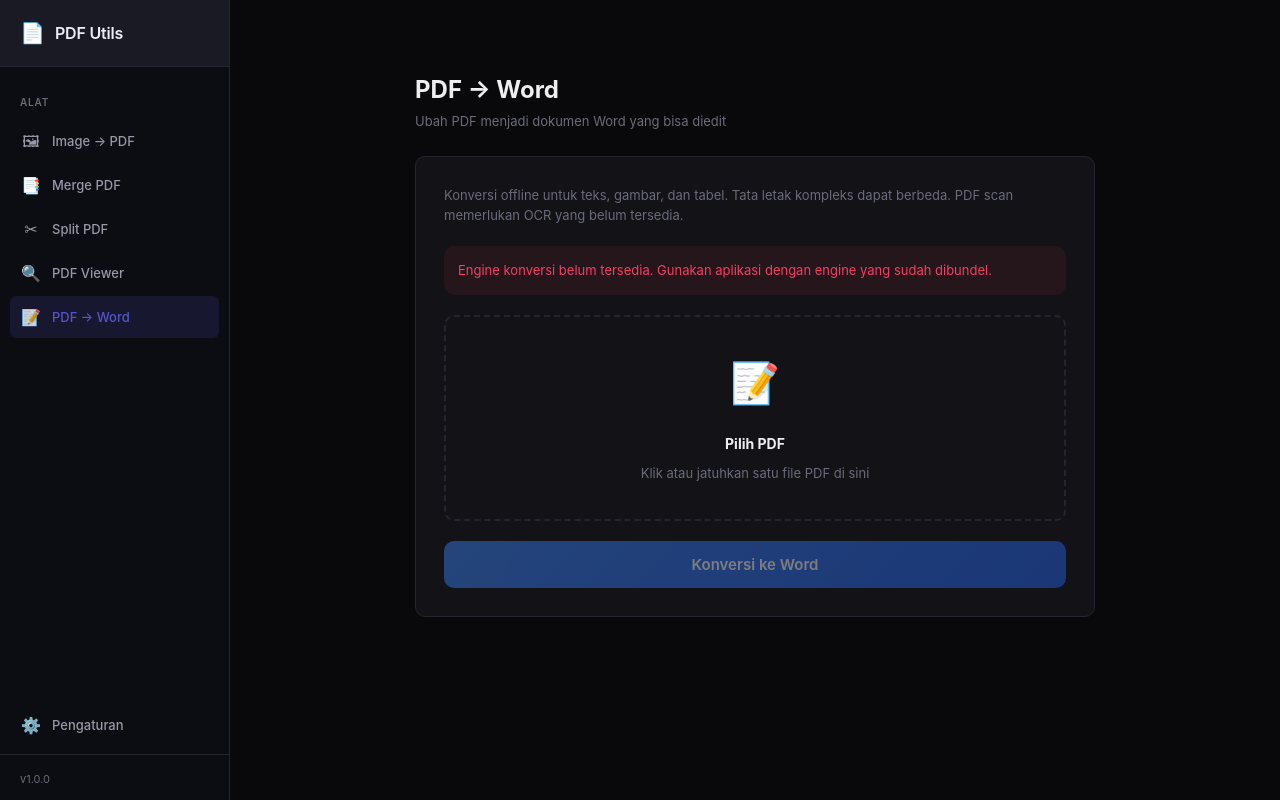
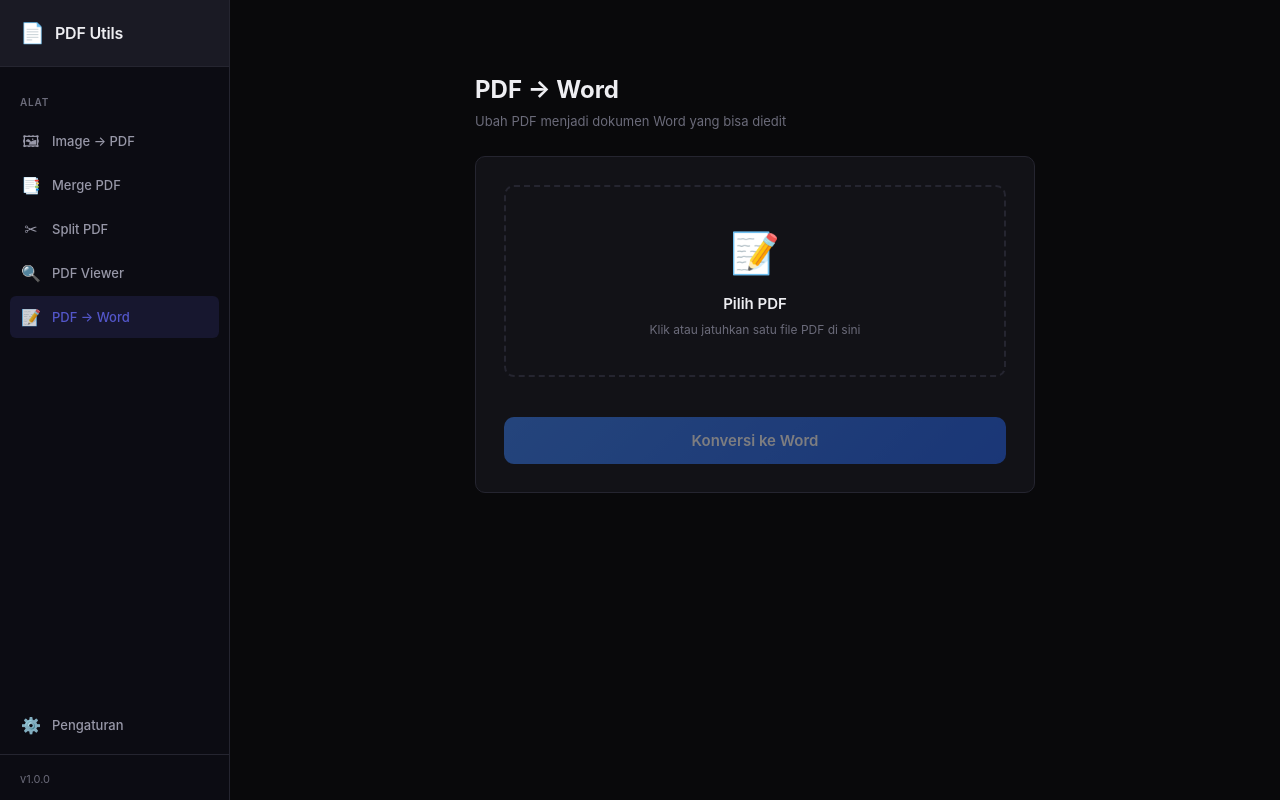
Before and after one commit to Eszuri/pdf-utils, a React (Vite) app: page /converter/pdf-to-word in a window 1280 px wide. Built offline with nearby package versions, Linux system fonts and the light colour scheme.

Commit message:
Redesign PDF-to-Word converter interface
Align the page with shared converter styles, refresh file selection and conversion controls, and show conversion success and errors through toast notifications.

```diff
--- a/src/pages/PdfToWord.css
+++ b/src/pages/PdfToWord.css
@@ -1,15 +1 @@
-.word-page { max-width: 680px; }
-.word-help { font-size: 13px; line-height: 1.6; color: var(--text-muted); }
-.word-drop { width: 100%; display: flex; flex-direction: column; align-items: center; gap: 10px; background: transparent; color: var(--text-primary); font: inherit; }
-.word-drop strong { max-width: 100%; overflow-wrap: anywhere; }
-.word-drop > span:last-child { font-size: 13px; color: var(--text-muted); }
-.word-drop:disabled { opacity: .6; cursor: default; }
-.word-actions { display: flex; gap: 12px; }
-.word-progress { display: flex; flex-direction: column; gap: 10px; font-size: 13px; }
-.word-progress progress { width: 100%; accent-color: var(--accent); }
-.word-message { padding: 14px; border-radius: var(--radius); font-size: 13px; line-height: 1.6; display: flex; flex-direction: column; gap: 8px; }
-.word-message.error { background: rgba(244,63,94,.08); color: var(--danger); overflow-wrap: anywhere; }
-.word-message.success { border: 1px solid var(--border-color); background: var(--bg-elevated); }
-.word-output { overflow-wrap: anywhere; color: var(--text-muted); }
-.word-message ul { padding-left: 18px; max-height: 180px; overflow: auto; }
-.word-message summary { cursor: pointer; }
+/* Gaya halaman PDF to Word diselaraskan secara global dengan styles/Converter.css */
--- a/src/pages/PdfToWord.tsx
+++ b/src/pages/PdfToWord.tsx
@@ -7,86 +7,237 @@ import { useWord } from "../contexts/WordContext";
 import { useFileDrop } from "../hooks/useFileDrop";
 import { useToast } from "../components/Toast";
 import "../styles/Converter.css";
-import "./PdfToWord.css";
 
 export default function PdfToWord() {
   const { t } = useSettings();
   const { showToast } = useToast();
   const word = useWord();
-  const [ready, setReady] = useState<boolean | null>(null);
   const [selecting, setSelecting] = useState(false);
   const selection = useRef(0);
   const busy = word.status === "converting" || word.status === "cancelling";
-  useEffect(() => {
-    let mounted = true;
-    invoke<{ ready: boolean }>("word_engine_status").then(s => { if (mounted) setReady(s.ready); })
-      .catch(() => { if (mounted) setReady(false); });
-    return () => { mounted = false; };
-  }, []);
-  const loadFile = useCallback(async (paths: string[]) => {
+
+  const loadFile = useCallback(
+    async (paths: string[]) => {
       if (busy || !paths.length) return;
       if (paths.length !== 1 || !/\.pdf$/i.test(paths[0])) {
-      showToast("error", t("word.invalidFile")); return;
+        showToast("error", t("word.invalidFile"));
+        return;
       }
       const token = ++selection.current;
       setSelecting(true);
       try {
-      const info = await invoke<{ page_count: number }>("get_pdf_info", { inputPath: paths[0] });
-      if (token === selection.current) word.setFile({ path: paths[0], name: paths[0].split(/[\\/]/).pop() || paths[0], pages: info.page_count });
-    } catch (failure) { if (token === selection.current) showToast("error", `${t("word.openFailed")}: ${failure}`); }
-    finally { if (token === selection.current) setSelecting(false); }
-  }, [busy, word.setFile, showToast, t]);
-  const reject = useCallback(() => showToast("error", t("word.invalidFile")), [showToast, t]);
+        const info = await invoke<{ page_count: number }>("get_pdf_info", {
+          inputPath: paths[0],
+        });
+        if (token === selection.current) {
+          word.setFile({
+            path: paths[0],
+            name: paths[0].split(/[\\/]/).pop() || paths[0],
+            pages: info.page_count,
+          });
+        }
+      } catch (failure) {
+        if (token === selection.current) {
+          showToast("error", `${t("word.openFailed")}: ${failure}`);
+        }
+      } finally {
+        if (token === selection.current) setSelecting(false);
+      }
+    },
+    [busy, word.setFile, showToast, t]
+  );
+
+  const reject = useCallback(
+    () => showToast("error", t("word.invalidFile")),
+    [showToast, t]
+  );
+
   const { isHovering } = useFileDrop(loadFile, ["pdf"], reject);
+
   async function selectFile() {
     try {
-      const selected = await open({ multiple: false, filters: [{ name: "PDF", extensions: ["pdf"] }] });
-      if (selected) await loadFile(Array.isArray(selected) ? selected : [selected]);
-    } catch (failure) { showToast("error", String(failure)); }
+      const selected = await open({
+        multiple: false,
+        filters: [{ name: "PDF", extensions: ["pdf"] }],
+      });
+      if (selected) {
+        await loadFile(Array.isArray(selected) ? selected : [selected]);
       }
+    } catch (failure) {
+      showToast("error", String(failure));
+    }
+  }
+
   async function convert() {
     if (!word.file || busy) return;
     try {
-      const output = await save({ defaultPath: word.file.name.replace(/\.pdf$/i, ".docx"), filters: [{ name: "Word", extensions: ["docx"] }] });
-      if (output) await word.convert(/\.docx$/i.test(output) ? output : `${output}.docx`);
-    } catch (failure) { showToast("error", String(failure)); }
+      const output = await save({
+        defaultPath: word.file.name.replace(/\.pdf$/i, ".docx"),
+        filters: [{ name: "Word Document", extensions: ["docx"] }],
+      });
+      if (output) {
+        await word.convert(/\.docx$/i.test(output) ? output : `${output}.docx`);
       }
-  const phase = word.progress?.phase;
-  const percent = word.progress ? Math.min(99, Math.round(word.progress.page / Math.max(1, word.progress.total) * 95)) : 0;
+    } catch (failure) {
+      showToast("error", String(failure));
+    }
+  }
+
+  useEffect(() => {
+    if (word.status === "done" && word.result) {
+      showToast("success", `PDF berhasil dikonversi ke: ${word.result.outputPath}`);
+    }
+  }, [word.status, word.result, showToast]);
+
+  useEffect(() => {
+    if (word.error) {
       let error = word.error;
       if (error.includes("OCR_REQUIRED")) error = t("word.ocrRequired");
       else if (error.includes("PASSWORD_REQUIRED")) error = t("word.passwordRequired");
       else if (error.includes("ENGINE_MISSING")) error = t("word.engineMissing");
+      showToast("error", error);
+    }
+  }, [word.error, showToast, t]);
+
   return (
-    <motion.div className="converter-page word-page" initial={{ opacity: 0 }} animate={{ opacity: 1 }}>
-      <div className="page-header"><h1>{t("word.title")}</h1><p className="sub-title">{t("word.description")}</p></div>
-      <div className="converter-card">
-        <p className="word-help">{t("word.scope")}</p>
-        {ready === false && <p className="word-message error" role="alert">{t("word.engineMissing")}</p>}
-        <button type="button" className={`drop-zone word-drop ${isHovering ? "is-hovering" : ""}`} onClick={selectFile} disabled={busy || selecting}>
-          <span className="file-icon">📝</span>
-          <strong>{selecting ? t("word.reading") : word.file?.name || t("word.select")}</strong>
-          <span>{word.file ? `${word.file.pages} ${t("word.pages")}` : t("word.drop")}</span>
+    <motion.div
+      className="converter-page"
+      initial={{ opacity: 0 }}
+      animate={{ opacity: 1 }}
+      transition={{ duration: 0.25 }}
+    >
+      <div className="page-header">
+        <div>
+          <h1>{t("word.title")}</h1>
+          <p className="sub-title">{t("word.description")}</p>
+        </div>
+      </div>
+
+      <div
+        className="converter-card"
+        style={{
+          position: "relative",
+          pointerEvents: busy ? "none" : "auto",
+          opacity: busy ? 0.7 : 1,
+        }}
+      >
+        {isHovering && !busy && (
+          <div
+            style={{
+              position: "absolute",
+              top: 0,
+              left: 0,
+              right: 0,
+              bottom: 0,
+              backgroundColor: "rgba(59, 130, 246, 0.9)",
+              zIndex: 10,
+              display: "flex",
+              flexDirection: "column",
+              justifyContent: "center",
+              alignItems: "center",
+              borderRadius: "var(--radius)",
+              color: "white",
+            }}
+          >
+            <div className="file-icon" style={{ fontSize: "48px", marginBottom: "16px" }}>
+              📝
+            </div>
+            <h3 style={{ fontSize: "18px", fontWeight: "bold" }}>Drop PDF di sini</h3>
+            <p>Hanya menerima file .pdf</p>
+          </div>
+        )}
+
+        <div
+          className={`drop-zone ${word.file ? "has-file" : ""} ${
+            isHovering && !busy ? "is-hovering" : ""
+          }`}
+          onClick={selectFile}
+          style={{ margin: "0 0 20px 0" }}
+        >
+          {selecting ? (
+            <>
+              <div className="file-icon">
+                <span className="spinner-inline">⏳</span>
+              </div>
+              <h3>{t("word.reading")}</h3>
+              <p>Mohon tunggu sebentar</p>
+            </>
+          ) : word.file ? (
+            <>
+              <div className="file-icon">📄</div>
+              <h3 className="file-name">{word.file.name}</h3>
+              <p className="file-path">
+                {word.file.pages} {t("word.pages")}
+              </p>
+              <button
+                className="btn-change"
+                onClick={(e) => {
+                  e.stopPropagation();
+                  selectFile();
+                }}
+              >
+                Ganti File
               </button>
-        {word.file && !busy && <button className="btn-secondary" onClick={() => word.setFile(null)}>{t("word.remove")}</button>}
-        {busy && <div className="word-progress" role="status" aria-live="polite">
-          <span>{word.status === "cancelling" ? t("word.cancelling") : phase === "validating" ? t("word.validating") : phase === "converting" ? t("word.converting") : t("word.starting")}</span>
-          <progress max={100} value={percent} aria-label={t("word.converting")} />
-          {word.progress && <small>{word.progress.page} / {word.progress.total} {t("word.pages")}</small>}
-        </div>}
-        {word.status === "done" && word.result && <div className="word-message success" role="status">
-          <strong>{t("word.complete")}</strong>
-          <span>{word.result.pages} {t("word.pages")} · {word.result.tables} {t("word.tables")} · {word.result.images} {t("word.images")}</span>
-          <span className="word-output">{word.result.outputPath}</span>
-          <button className="btn-secondary" onClick={() => invoke("show_in_folder", { path: word.result!.outputPath }).catch(e => showToast("error", String(e)))}>{t("word.openFolder")}</button>
-          {word.result.warnings.length > 0 && <details><summary>{t("word.warnings")} ({word.result.warnings.length})</summary><ul>{word.result.warnings.map((w,i) => <li key={i}>{w}</li>)}</ul></details>}
-        </div>}
-        {error && <p className="word-message error" role="alert">{error}</p>}
-        {word.status === "cancelled" && <p role="status">{t("word.cancelled")}</p>}
-        <div className="word-actions">
-          <button className="btn-convert" onClick={convert} disabled={!word.file || busy || selecting || ready !== true}>{t("word.convert")}</button>
-          {busy && <button className="btn-secondary" onClick={() => void word.cancel()} disabled={word.status === "cancelling"}>{t("word.cancel")}</button>}
+            </>
+          ) : (
+            <>
+              <div className="file-icon">📝</div>
+              <h3>{t("word.select")}</h3>
+              <p>{t("word.drop")}</p>
+            </>
+          )}
         </div>
+
+        {word.file && (
+          <div
+            style={{
+              display: "flex",
+              justifyContent: "space-between",
+              alignItems: "center",
+              marginBottom: "12px",
+            }}
+          >
+            <span
+              style={{
+                fontSize: "13px",
+                color: "var(--text-muted)",
+                textTransform: "uppercase",
+                letterSpacing: "0.5px",
+              }}
+            >
+              1 File terpilih
+            </span>
+            <button
+              className="btn-secondary"
+              onClick={() => word.setFile(null)}
+              disabled={busy}
+              style={{
+                color: "var(--danger)",
+                borderColor: "transparent",
+                background: "rgba(244, 63, 94, 0.1)",
+                padding: "6px 12px",
+                fontSize: "12px",
+              }}
+            >
+              🗑 {t("word.remove")}
+            </button>
+          </div>
+        )}
+
+        <button
+          className="btn-convert"
+          onClick={convert}
+          disabled={!word.file || busy || selecting}
+        >
+          {busy ? (
+            <>
+              <span className="spinner-inline">⏳</span>
+              {t("word.converting")}
+            </>
+          ) : (
+            t("word.convert")
+          )}
+        </button>
       </div>
     </motion.div>
   );
```
Lines whose indentation alone changed are shown as unchanged.
